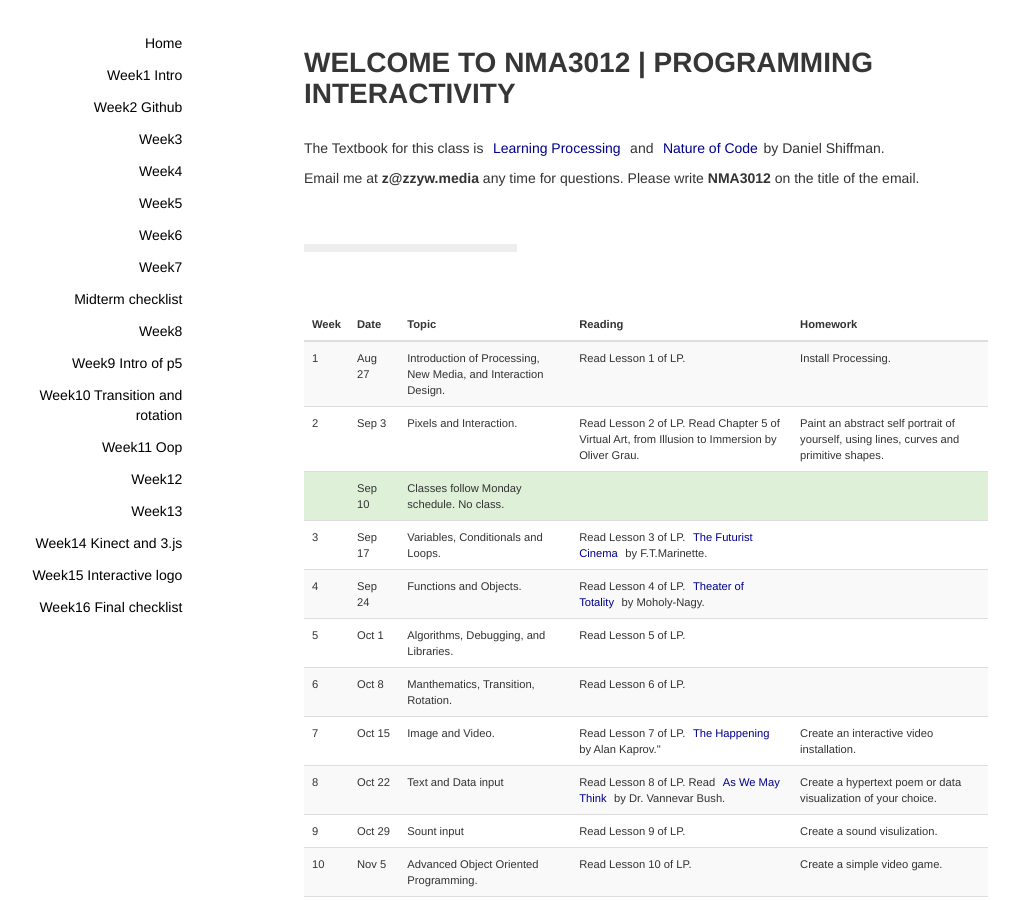
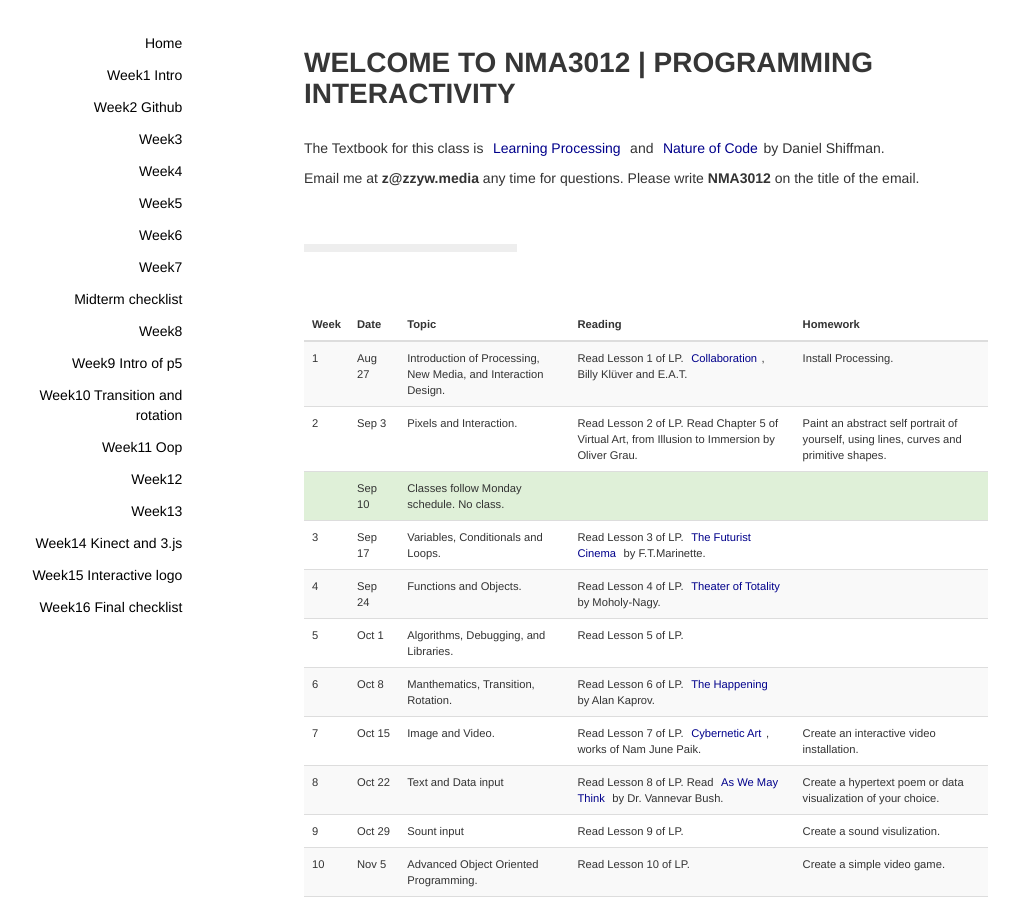
Before and after one commit to zhenzhenqi/NMA3012, a Jekyll site: the page built from index.html, in a window 1280 px wide and 900 px high. Shown: the whole window, without its empty margins (45-1064 px from the left). Built offline with Jekyll 4.4.1, drawn with Linux system fonts in a browser that asks for light colours; nearby versions of some CDN libraries.

```diff
--- a/index.html
+++ b/index.html
@@ -24,7 +24,7 @@ title: Welcome to NMA3012 | Programming Interactivity
             <td id="td_id_1" class="td-class-1">1</td>
             <td id="td_id_1" class="td-class-1">Aug 27</td>
             <td>Introduction of Processing, New Media, and Interaction Design.</td>
-            <td>Read Lesson 1 of LP.</td>
+            <td>Read Lesson 1 of LP. <a href="http://www.zakros.com/kluver/artengineer.html">Collaboration</a>, Billy Klüver and E.A.T.</td>
             <td>Install Processing.</td>
         </tr>
         <tr id="tr_id_2" class="tr-class-2">
@@ -66,14 +66,14 @@ title: Welcome to NMA3012 | Programming Interactivity
             <td id="td_id_1" class="td-class-1">6</td>
             <td id="td_id_5" class="td-class-5">Oct 8</td>
             <td>Manthematics, Transition, Rotation.</td>
-            <td>Read Lesson 6 of LP.</td>
+            <td>Read Lesson 6 of LP. <a href="http://www.tate.org.uk/context-comment/blogs/performance-art-101-happening-allan-kaprow">The Happening</a> by Alan Kaprov.</td>
             <td></td>
         </tr>
         <tr id="tr_id_5" class="tr-class-5">
             <td id="td_id_1" class="td-class-1">7</td>
             <td id="td_id_5" class="td-class-5">Oct 15</td>
             <td>Image and Video.</td>
-            <td>Read Lesson 7 of LP. <a href="http://www.tate.org.uk/context-comment/blogs/performance-art-101-happening-allan-kaprow">The Happening</a> by Alan Kaprov."</td>
+            <td>Read Lesson 7 of LP. <a href="http://rhizome.org/editorial/2009/may/6/the-cybernetic-pioneer-of-video-art-nam-june-paik/">Cybernetic Art</a>, works of Nam June Paik.</td>
             <td>Create an interactive video installation.</td>
         </tr>
         <tr id="tr_id_5" class="tr-class-5">
```
